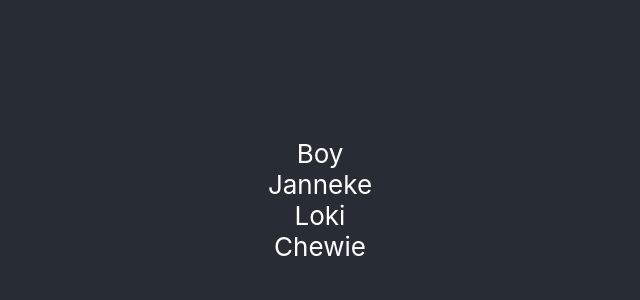
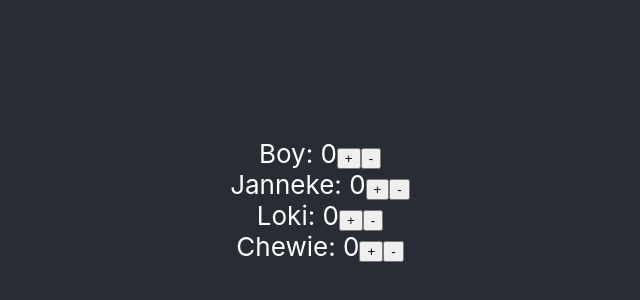
Before and after one commit to Bs1987/state-examples, a React (Create React App) app: page / in a window 1280 px wide. Shown: the part 200-500 px from the top of the page, without its empty margins (320-960 px from the left). Built offline with nearby package versions, Linux system fonts and the light colour scheme.

Commit message:
Add score state to User component

```diff
--- a/src/User.js
+++ b/src/User.js
@@ -1,5 +1,23 @@
+import {useState} from "react";
+
 function User (props) {
-	console.log("USERNAME IS: ", props);
-	return <div>{props.username}</div>
+	// score: getter current state of "score"
+	// setScore: setter. function to update score
+	// =useState(0) => initialise state at initial state (start at setter "0")
+	//useState is a hook: starts with "use"
+
+	const [score, setScore] = useState(0);
+	const whatIsThis = useState("bla");
+	console.log("WHAT IS THIS: ", whatIsThis);
+
+	return (
+	 <div>
+		 {props.username}: {score}
+		 <button onClick={() => setScore(score + 1)}>+</button>
+		 <button onClick={() => setScore(score - 1)}>-</button>
+
+	 </div>
+	);
 }
+
 export default User;
```
